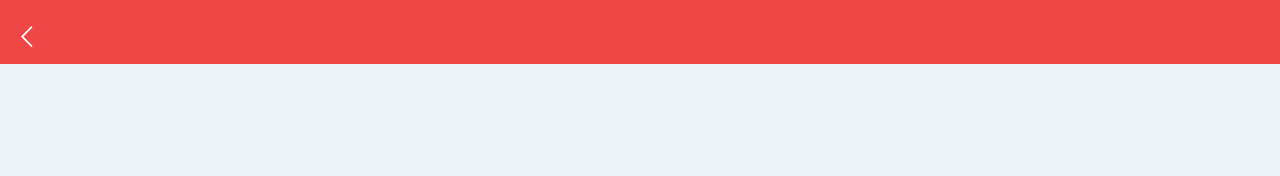
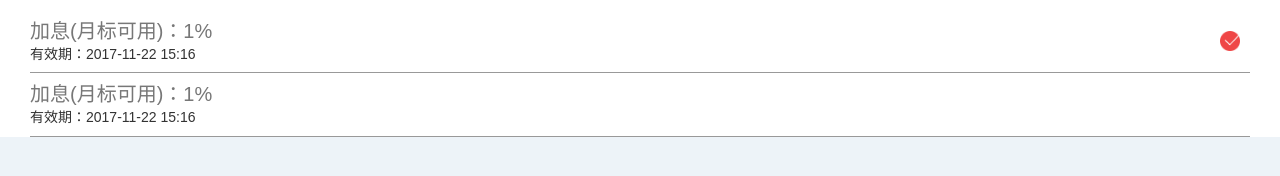
Before and after one commit to tjxone/51jili, a plain HTML site: page html/tenderNowCoupon.html in a window 1280 px wide. Drawn offline with Linux system fonts and the light colour scheme.

Commit message:
'下班'

```diff
--- a/css/common.css
+++ b/css/common.css
@@ -521,11 +521,11 @@ header {
   align-items: flex-end;
 }
 
-.nei-title .hideback{
+.nei-title .hideBack{
 	display:none
 }
 
-.nei-title .showback{
+.nei-title .showBack{
 	display:block
 }
 
@@ -4022,3 +4022,21 @@ header {
 	font-size: 18px;
 	cursor: pointer
 }
+.couponList li{
+	position:relative;
+}
+.couponList em{
+	display:inline-block;
+	position: absolute;
+	right:10px;
+	top:50%;
+	width:20px;
+	height:20px;
+	background-repeat: no-repeat;
+	background-size: contain;
+	transform: translateY(-50%);
+
+}
+.couponList .active{
+	background-image:url('../image/ok1.png')
+}
--- a/html/publicHeader.html
+++ b/html/tenderNowCoupon.html
@@ -3,7 +3,7 @@
 <head>
 	<meta charset="UTF-8">
 	<meta http-equiv="X-UA-Compatible" content="IE=edge">
-	<meta name="viewport" content="width=device-width,minimum-scale=1,initial-scale=1,minimal-ui">
+	<meta name="viewport" content="width=device-width,minimum-scale=1,maximum-scale=1,initial-scale=1,user-scalable=no,minimal-ui">
 	<meta name="keywords" content="集利财富，集利网，投资理财，网络理财，个人理财，互联网理财，互联网金融，固定收益，本息保障，个人贷款，网络贷款，网络借贷，小额贷款，信用贷款，担保贷款，网贷平台，投融资平台">
 	<meta name="description" content="集利财富：安全可信赖的投资理财平台，为大众用户提供低门槛、可信赖、有保障的投资理财服务！在集利财富，足不出户、轻点鼠标，即可便捷投资、安享收益！">
 	<meta name="apple-mobile-web-app-title" content="集利财富，点滴投资，聚集好利，安全可信赖的投资理财平台" />
@@ -12,40 +12,52 @@
 	<link rel="stylesheet" href="../css/swiper.min.css">
 	<link rel="stylesheet" href="../css/bootstrap.min.css">
 	<link rel="stylesheet" href="../css/common.css">
-	<title>urlWin</title>
+	<title>消息管理－集利财富</title>
+  <style>
+    .couponList{
+      padding:10px 30px 0px 30px;
+      background:#fff;
+    }
+
+    .couponList li{
+      padding-top:10px;
+      border-bottom:1px solid #999;
+    }
+
+    .couponList li h3{
+      font-size:20px;
+      color:#777
+    }
+
+    .couponList li h5{
+      padding-top:5px;
+      padding-bottom:10px;
+    }
+  </style>
 </head>
 <body>
-	<div class="nei-title">
-    <div class="back hideReplaceBack"><i class="replace"></i></div>
-    <div class="back showBack" tapmode onclick="api.closeWin()"><i class="icon-left-open-big"></i></div>
-		<h1></h1>
-		<div class="back"><i class="replace"></i></div>
-	</div>
+  <div class="couponList">
+    <ul>
+      <li tapmode>
+        <h3>加息(月标可用)：1%</h3>
+        <h5>有效期：2017-11-22 15:16</h5>
+        <em class="active"></em>
+      </li>
+      <li tapmode>
+        <h3>加息(月标可用)：1%</h3>
+        <h5>有效期：2017-11-22 15:16</h5>
+        <em class=""></em>
+      </li>
+    </ul>
+  </div>
+</div>
 </body>
 <script src="../script/jquery.js"></script>
 <script src="../script/common.js"></script>
 <script>
-apiready = function() {
-  //接收参数
-  var param = api.pageParam;
-  console.log(JSON.stringify(param))
-  if(typeof(param.isback)&&!param.isback){
-    $('.showback').addClass('hideback').removeClass('showback');
-    $('.hideReplaceBack').addClass('showReplaceBack').removeClass('hideReplaceBack');
-  }
-  $('.nei-title > h1').html(param.title);
-  // 打开新窗口
-  api.openFrame({
-    name:'tempFrame',
-    url:'./'+param.name+'_frame.html',
-    rect:{
-      x:0,
-      y:$('.nei-title')[0].offsetHeight,
-      w:'auto',
-      h:'auto'
-    }
+  $('.couponList li').on('click',function(){
+    $('.couponList li em').removeClass('active');
+    $(this).find('em').toggleClass('active')
   })
-}
 </script>
-
 </html>
--- a/script/common.js
+++ b/script/common.js
@@ -114,7 +114,7 @@ function showToastMsg(content){
 function open51Url(jumpUrl,jumpTitle){
     api.openWin({
       name:'urlWin',
-      url:'./urlWin.html',
+      url:'widget://urlWin.html',
       useWKWebView:true,
       historyGestureEnabled:true,
       pageParam:{
@@ -132,7 +132,7 @@ function open51Url(jumpUrl,jumpTitle){
 function openUrl(jumpUrl,jumpTitle){
     api.openWin({
       name:'urlWin',
-      url:'../html/urlWin.html',
+      url:'widget://html/urlWin.html',
       useWKWebView:true,
       historyGestureEnabled:true,
       pageParam:{
```
Also changed, not shown: html/investmentDetail.html (+1 -1 lines), html/tenderNow_frame.html (+5 -8 lines).
